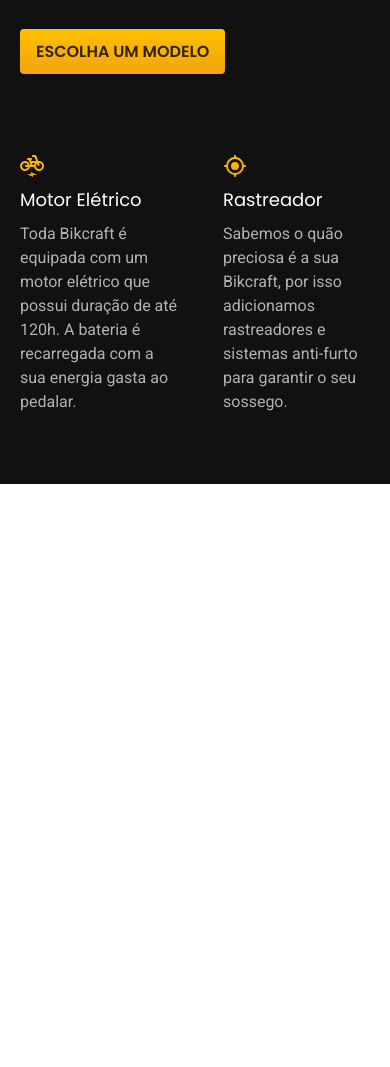
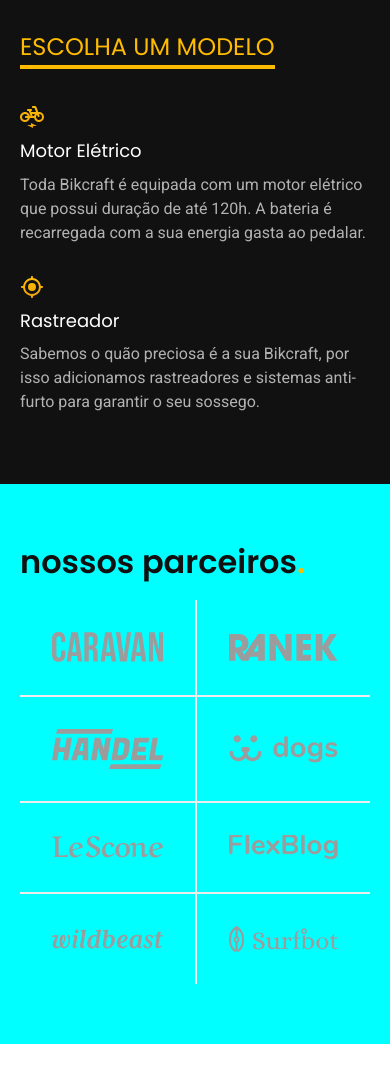
Before and after one commit to Talles311/bikcraft, a plain HTML site: page index.html in a window 390 px wide. Shown: the part 1833-2900 px from the top of the page. Drawn offline with Linux system fonts and the light colour scheme.

Commit message:
criei section parceiros

```diff
--- /dev/null
+++ b/css/home/parceiros.css
@@ -0,0 +1,65 @@
+.parceiros {
+      padding-top: 60px;
+      padding-bottom: 120px;
+
+}
+
+.parceiros h2 {
+        margin-bottom: 60px;
+
+}
+
+.parceiros ul {
+padding: 0 20px;
+
+ max-width: 1400px;
+ display: grid;
+ grid-template-columns: repeat(4, 1fr);
+ margin-left: 0 auto;
+}
+
+.parceiros li {
+      display: flex;
+      padding: 32px;
+      border-left:  2px solid var(--cor-2);
+}
+
+.parceiros img {
+        margin: auto;
+}
+
+.parceiros li:first-child,
+.parceiros li:nth-child(5) {
+             border-left: none;
+}
+
+.parceiros li:nth-child(n + 5) {
+           border-top: 2px solid var(--cor-2);
+}
+
+@media (max-width: 800px) {
+        .parceiros {
+               background-color: aqua;
+               padding-bottom: 60px;
+        }
+
+        .parceiros h2 {
+            margin-bottom: 20px;
+
+        }
+        .parceiros ul {
+                grid-template-columns: repeat(2, 1fr);
+
+        }
+          .parceiros li:nth-child(n + 3) {
+             border-top: 2px solid var(--cor-2);
+
+                      }
+            .parceiros li:nth-child(odd) {
+                    border-left: none;
+
+            }
+
+        }
+
+}
--- a/css/home/tecnologia.css
+++ b/css/home/tecnologia.css
@@ -80,5 +80,17 @@
                   display: none;
 
           }
+          .tecnologia a {
+            margin-bottom: 40px;
 
         }
+ }
+
+ @media (max-width: 600px) {
+           .tecnologia-vantagens {
+                flex-direction: column;
+                gap: 20px;
+           }
+
+
+ }
--- a/css/style.css
+++ b/css/style.css
@@ -12,6 +12,7 @@
 /*Home*/
 @import "./home/introducao.css";
 @import "./home/tecnologia.css";
+@import "./home/parceiros.css";
 
 /*Home*/
 @import "./home/introducao.css";
--- a/css/utilidades/componetes.css
+++ b/css/utilidades/componetes.css
@@ -30,3 +30,31 @@
                  font-size: 1rem;
           }
 }
+
+.link {
+     content: '';
+
+     display: inline-block;
+     color: var(--cor-p1);
+     font: 500 1.5rem/1.5 "Poppins", sans-serif;
+     text-transform: uppercase;
+
+     position: relative;
+}
+
+.link::after {
+       content: "";
+       display: block;
+       width: 100%;
+       height: 4px;
+
+       background-color: currentColor;
+
+       position: absolute;
+}
+
+.link:hover {
+     color: var(--cor-0);
+
+
+}
--- a/index.html
+++ b/index.html
@@ -49,7 +49,6 @@
       </main>
 
 
-
 <article class="bicicletas-lista">
          <h2 class="container font-1-xxl">escolha a sua<span class="cor-p1">.</span></h2>
 
@@ -78,7 +77,8 @@
           </ul>
 </article>
 
-  <article class="tecnologia-bg">
+
+<article class="tecnologia-bg">
         <div class="tecnologia container">
 
             <div class="tecnologia-conteudo">
@@ -88,7 +88,7 @@
                 <h2 class="cor-0 font-1-xxl">você escolhe as suas cores e componentes<span class="cor-p1">.</span></h2>
                 <p class="font-2-l cor-5">Cada Bikcraft é única e possui a sua identidade. As medidas serão exatas para o seu corpo e altura, garantindo maior conforto e ergonomia na sua pedalada. Você pode também personalizar completamente as suas cores.</p>
 
-                <a class="botao" href="./bicicletas.html">Escolha um modelo</a>
+                <a class="link" href="./bicicletas.html">Escolha um modelo</a>
 
                 <div class="tecnologia-vantagens">
                     <div>
@@ -111,6 +111,28 @@
     </div>
   </article>
 
+  <section class="parceiros" aria-label="Nossos Parceiros">
+
+            <h2 class="container font-1-xxl">nossos parceiros<span class="cor-p1">.</span></h2>
+
+        <ul>
+             <li><img src="./img/parceiros/caravan.svg" alt="caravan"></li>
+             <li><img src="./img/parceiros/ranek.svg" alt="ranek"></li>
+             <li><img src="./img/parceiros/handel.svg" alt="handel"></li>
+             <li><img src="./img/parceiros/dogs.svg" alt="dogs"></li>
+             <li><img src="./img/parceiros/lescone.svg" alt="lescone"></li>
+             <li><img src="./img/parceiros/flexblog.svg" alt="flexblog"></li>
+             <li><img src="./img/parceiros/wildbeast.svg" alt="wildbeast"></li>
+             <li><img src="./img/parceiros/surfbot.svg" alt="surfbot"></li>
+        </ul>
+
+
+
+
+
+    </section>
+
+
 
 </body>
 </html>
```
